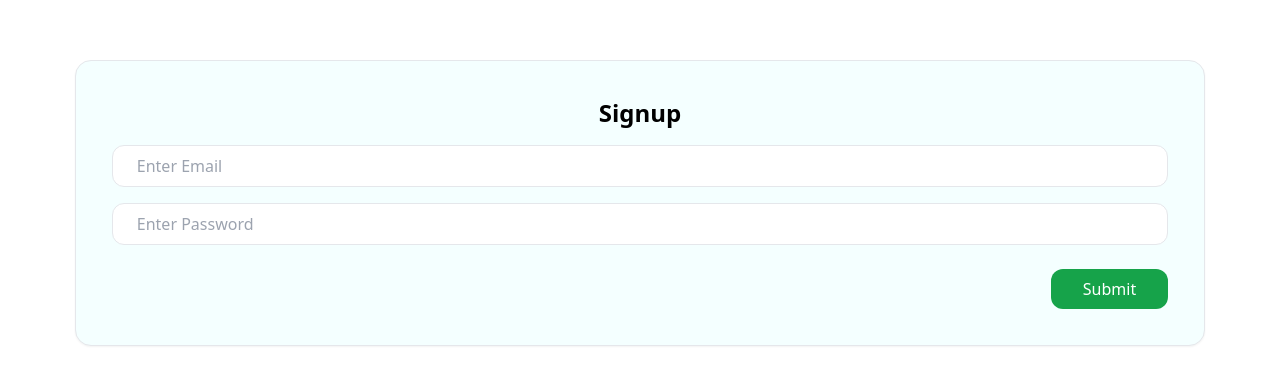
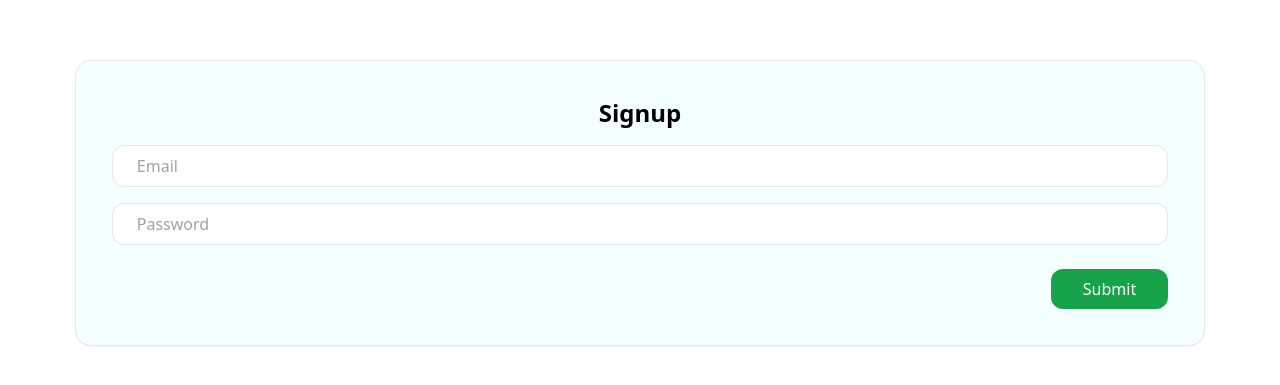
Before and after one commit to jonathan-baraza/firebase_course, a React (Vite) app: page / in a window 1280 px wide. Shown: the part 197-582 px from the top of the page. Built offline with nearby package versions, Linux system fonts and the light colour scheme.

Commit message:
inputs state

```diff
--- a/src/components/Auth.tsx
+++ b/src/components/Auth.tsx
@@ -1,6 +1,15 @@
-import React from "react";
+import { useState, useEffect } from "react";
+import { auth } from "../config/firebase";
+import { createUserWithEmailAndPassword } from "firebase/auth";
+import { toast } from "react-toastify";
 
 export const Auth = () => {
+  const [email, setEmail] = useState<string>("");
+  const [password, setPassword] = useState<string>("");
+  const handleSignIn = async () => {
+    toast("hello there");
+  };
+
   return (
     <div className="w-full flex justify-center min-h-[100vh] items-center p-3">
       <div className="border bg-[#f4ffff] flex flex-col space-y-4 items-center md:w-50 w-[90%] p-9 rounded-2xl shadow-sm">
@@ -8,16 +17,25 @@ export const Auth = () => {
 
         <input
           type="email"
-          placeholder="Enter Email"
+          name="email"
+          value={email}
+          onChange={(e) => setEmail(e.target.value)}
+          placeholder="Email"
           className="border p-2 rounded-xl w-full pl-6 outline-none"
         />
         <input
           type="password"
-          placeholder="Enter Password"
+          name="password"
+          value={password}
+          onChange={(e) => setPassword(e.target.value)}
+          placeholder="Password"
           className="border p-2 rounded-xl w-full pl-6 outline-none"
         />
         <div className="flex w-full justify-end">
-          <button className="bg-green-600 text-white p-2 mt-2  px-8 rounded-xl">
+          <button
+            onClick={handleSignIn}
+            className="bg-green-600 text-white p-2 mt-2  px-8 rounded-xl"
+          >
             Submit
           </button>
         </div>
```
